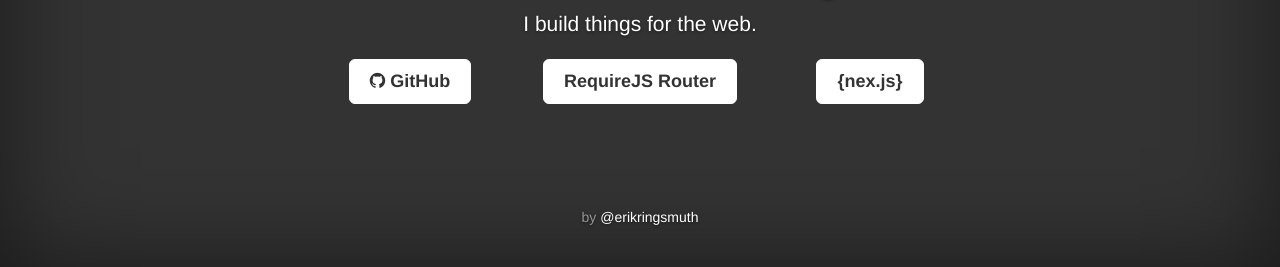
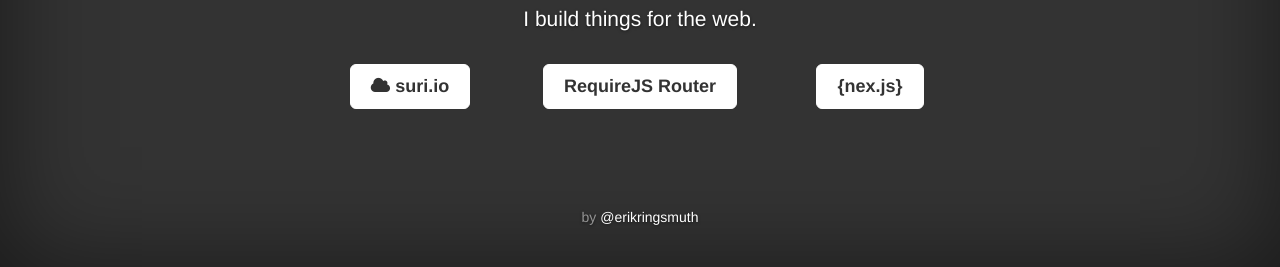
Before and after one commit to erikringsmuth/erikringsmuth.github.io, a website: page index.html in a window 1280 px wide. Shown: the part 533-800 px from the top of the page. Drawn offline with nearby package versions, Linux system fonts and the light colour scheme.

Commit message:
adding suri.io link

```diff
--- a/cover.css
+++ b/cover.css
@@ -113,6 +113,7 @@
 .cover .btn-lg {
   padding: 10px 20px;
   font-weight: bold;
+  margin-top: 10px;
 }
 
 
--- a/index.html
+++ b/index.html
@@ -37,7 +37,7 @@
             <h1 class="cover-heading">Mt. Biker, Skier, Software Engineer</h1>
             <p class="lead">I build things for the web.</p>
             <div class="row">
-              <div class="col-sm-4"><a href="https://github.com/erikringsmuth" class="btn btn-lg btn-default"><i class="fa fa-github"></i> GitHub</a></div>
+              <div class="col-sm-4"><a href="http://www.suri.io/" class="btn btn-lg btn-default"><i class="fa fa-cloud"></i> suri.io</a></div>
               <div class="col-sm-4"><a href="http://erikringsmuth.github.io/requirejs-router/" class="btn btn-lg btn-default">RequireJS Router</a></div>
               <div class="col-sm-4"><a href="http://erikringsmuth.github.io/nex-js/" class="btn btn-lg btn-default">{nex.js}</a></div>
             </div>
```
